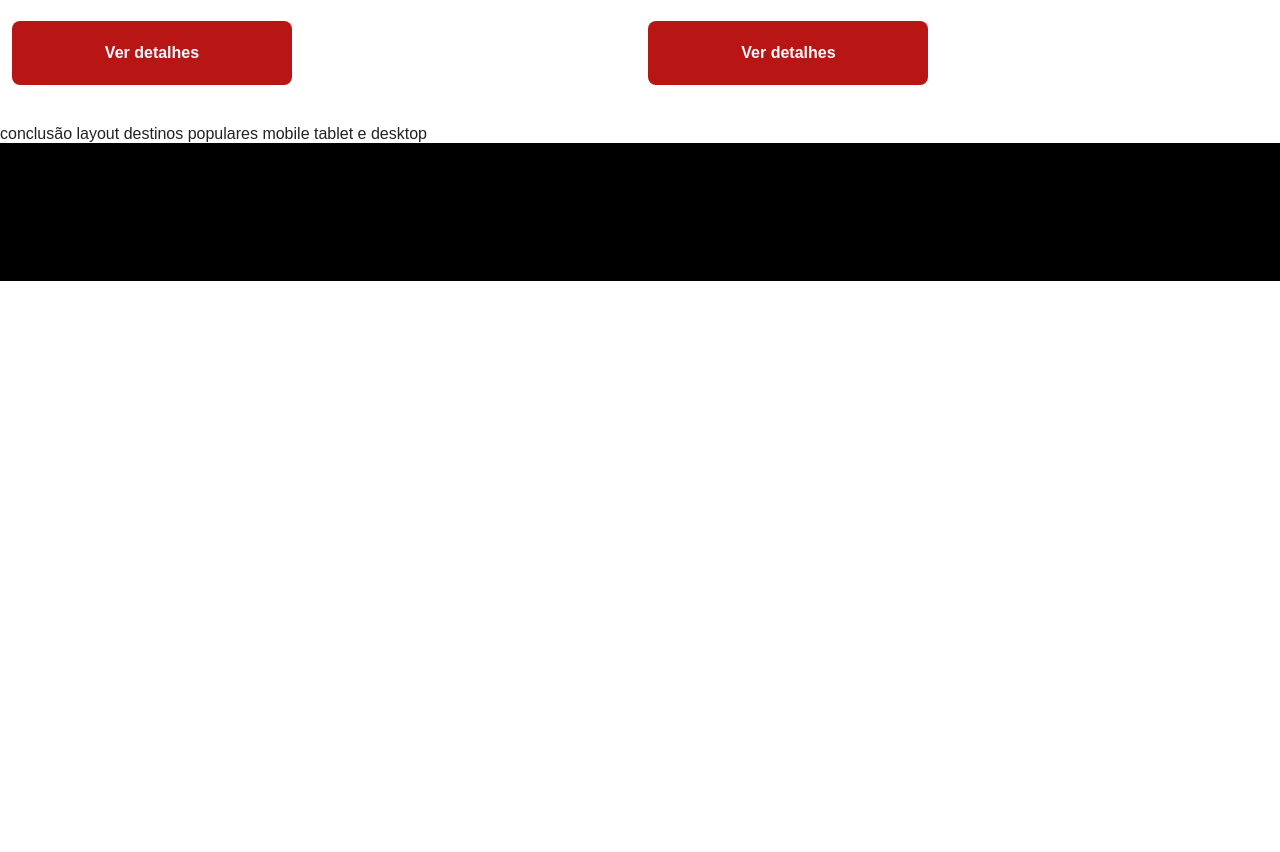
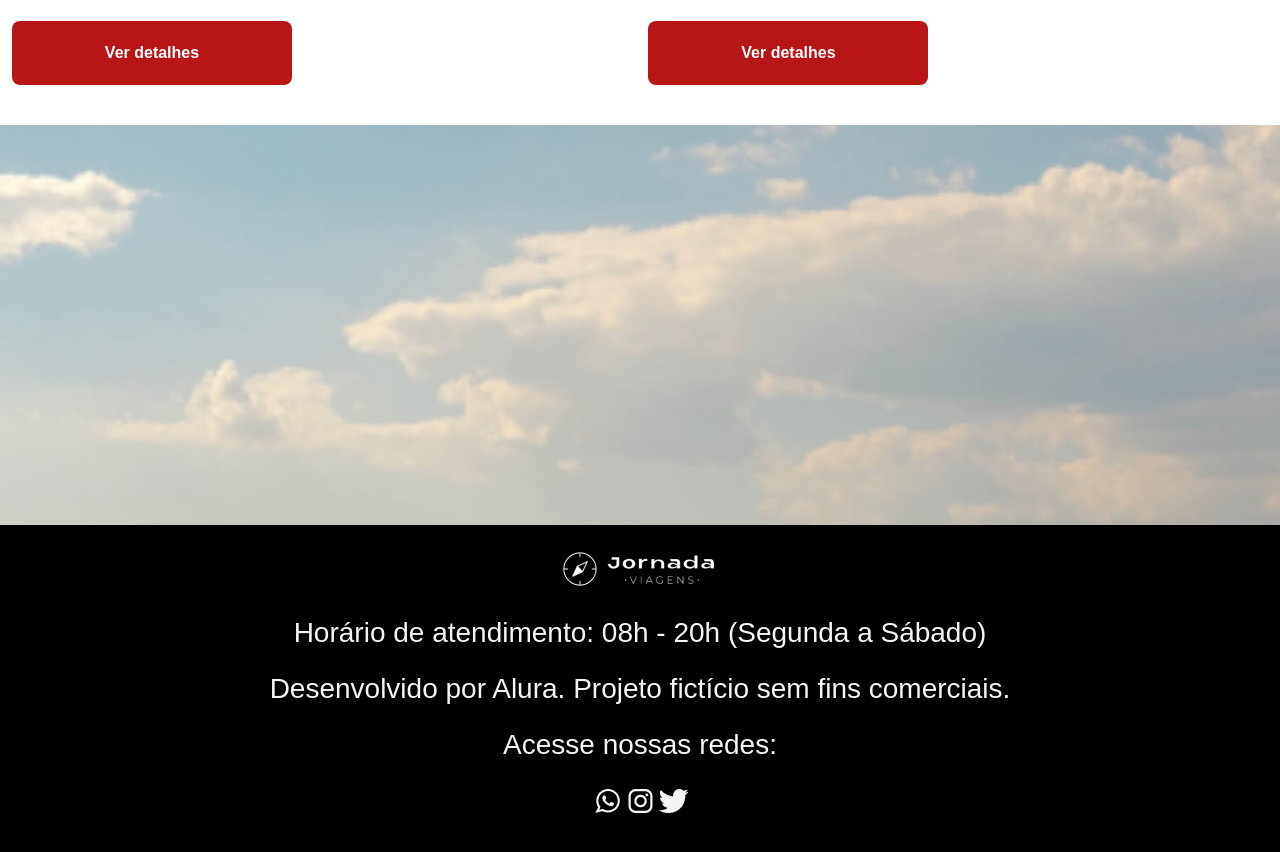
Before and after one commit to ludenhermoncorrales/jornada-viagens, a plain HTML site: page index.html in a window 1280 px wide. Shown: the part 3050-3902 px from the top of the page. Before the commit the page ends 3331 px from the top, so only its background shows below. Drawn offline with Linux system fonts and the light colour scheme.

Commit message:
Creating a footer for the mobile version.

```diff
--- a/css/footer.css
+++ b/css/footer.css
@@ -0,0 +1,44 @@
+.footer-container article header {
+    background-color: transparent;
+    display: inline;
+    flex-direction: row;
+    width: 100%;
+    height: 100%;
+    background-size: cover;
+    background-position: center;
+}
+
+.footer-img {
+    background-image: url(../img/Mobile/footer-image-mobile.png);
+    height: 400px;
+    width: 100%;
+    background-size: cover;
+}
+
+.footer-container footer{
+    height: 360px;
+    width: 100%;
+    background-color: var(--brackground-secondary-color);
+}
+
+.footer-container footer{
+    text-align: center;
+}
+
+.footer-logo{
+    padding-top: 24px;
+}
+
+.footer-container footer p{
+    color: var(--brackground-tertiary-color);
+    text-align: center;
+    font-weight: var(--title-weght);
+    font-size: 28px;
+    margin: 24px 4px;
+    font-family: "Montserrat", sans-serif;
+}
+
+.footer-container .footer-logo{
+    text-align: center;
+
+}
--- a/index.html
+++ b/index.html
@@ -186,7 +186,7 @@
                             <a href="#" class="button-detalhes">Ver detalhes</a>
                         </footer>
                     </article>
-             conclusão layout destinos populares mobile tablet e desktop   </div>
+                </div>
                 <div>
                     <article class="popular-item-one">
                         <header>
@@ -194,7 +194,9 @@
                         </header>
                         <section>
                             <h2>Osaka</h2>
-                            <p>Osaka é uma cidade agitada e moderna no Japãos. A cidade é famosa por sua gastronomia deliciosa e por ser um excelente ponto de partida para explorar outras cidades japonesas próximas.</p>
+                            <p>Osaka é uma cidade agitada e moderna no Japãos. A cidade é famosa por sua gastronomia
+                                deliciosa e por ser um excelente ponto de partida para explorar outras cidades japonesas
+                                próximas.</p>
                         </section>
                         <footer>
                             <a href="#" class="button-detalhes">Ver detalhes</a>
@@ -204,13 +206,21 @@
             </div>
         </div>
     </section>
-    <footer>
+    <footer class="footer-container">
         <article>
-            <header>
-
-            </header>
+            <div class="footer-img"></div>
             <footer>
-
+                <div><img src="img/Mobile/footer-logo- mobile.png" alt="" class="footer-logo"></div>
+                <p>
+                    Horário de atendimento: 08h - 20h (Segunda a Sábado)
+                </p>
+                <p>Desenvolvido por Alura. Projeto fictício sem fins comerciais.</p>
+                <p>Acesse nossas redes:</p>
+                <div>
+                    <img src="img/general/footer-logo-Whatsapp.png" alt=""><img
+                        src="img/general/footer-logo-Instragam.png" alt=""><img src="img/general/footer-logo-Twiter.png"
+                        alt="">
+                </div>
             </footer>
         </article>
     </footer>
```
Also changed, not shown: img/Mobile/footer-image-mobile.png (added), img/Mobile/footer-logo- mobile.png (added), img/general/footer-logo-Instragam.png (added), img/general/footer-logo-Twiter.png (added), img/general/footer-logo-Whatsapp.png (added), 1 other file.
